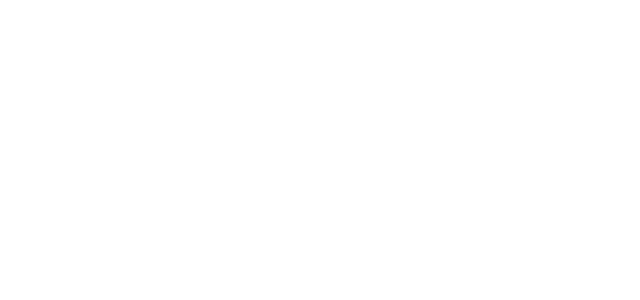
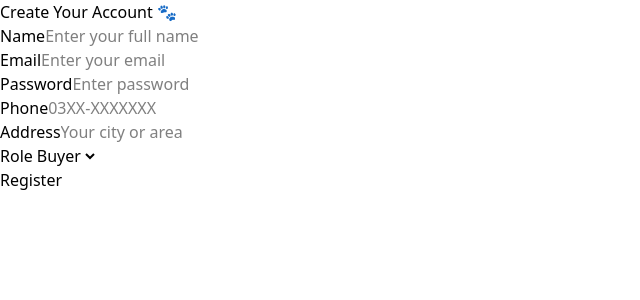
Before and after one commit to mabdullah525/pet-store, a React (Vite) app: page /register in a window 1280 px wide. Before the commit this address had no page. Shown: the top 300 px of the page, without its empty margins (0-640 px from the left). Built offline with nearby package versions, Linux system fonts and the light colour scheme.

Commit message:
Register structure done

```diff
--- a/src/App.jsx
+++ b/src/App.jsx
@@ -1,19 +1,15 @@
 import React from 'react'
 import { Route, Routes } from 'react-router-dom'
+// Pages
+import Register from './pages/Register.jsx'
+
+// Components
 
 const App = () => {
   return (
     <Routes>
-      <Route path='/' element={<h1>
-        Hello World
-      </h1>} />
-      <Route path='/login' element={<h1>
-        login
-      </h1>} />
-
-
-
-
+      <Route path='/' element={<h1>Hello World</h1>} />
+      <Route path='/register' element={<Register />} />
     </Routes>
   )
 }
--- a/src/pages/Register.jsx
+++ b/src/pages/Register.jsx
@@ -1,9 +1,76 @@
 import React from 'react'
 
 const Register = () => {
-  return (
-    <div>Register</div>
-  )
+    return (
+        <div className="register-container">
+            <form className="register-form">
+                <h2 className="form-title">Create Your Account 🐾</h2>
+
+                <div className="form-group">
+                    <label>Name</label>
+                    <input
+                        type="text"
+                        name="name"
+                        placeholder="Enter your full name"
+
+                    />
+                </div>
+
+                <div className="form-group">
+                    <label>Email</label>
+                    <input
+                        type="email"
+                        name="email"
+                        placeholder="Enter your email"
+                    />
+                </div>
+
+                <div className="form-group">
+                    <label>Password</label>
+                    <input
+                        type="password"
+                        name="password"
+                        placeholder="Enter password"
+
+                    />
+                </div>
+
+                <div className="form-group">
+                    <label>Phone</label>
+                    <input
+                        type="text"
+                        name="phone"
+                        placeholder="03XX-XXXXXXX"
+
+                    />
+                </div>
+
+                <div className="form-group">
+                    <label>Address</label>
+                    <input
+                        type="text"
+                        name="address"
+                        placeholder="Your city or area"
+
+                    />
+                </div>
+
+                <div className="form-group">
+                    <label>Role</label>
+                    <select
+                        name="role"
+                    >
+                        <option value="buyer">Buyer</option>
+                        <option value="seller">Seller</option>
+                    </select>
+                </div>
+
+                <button type="submit" className="submit-btn">
+                    Register
+                </button>
+            </form>
+        </div>
+    )
 }
 
 export default Register
```
